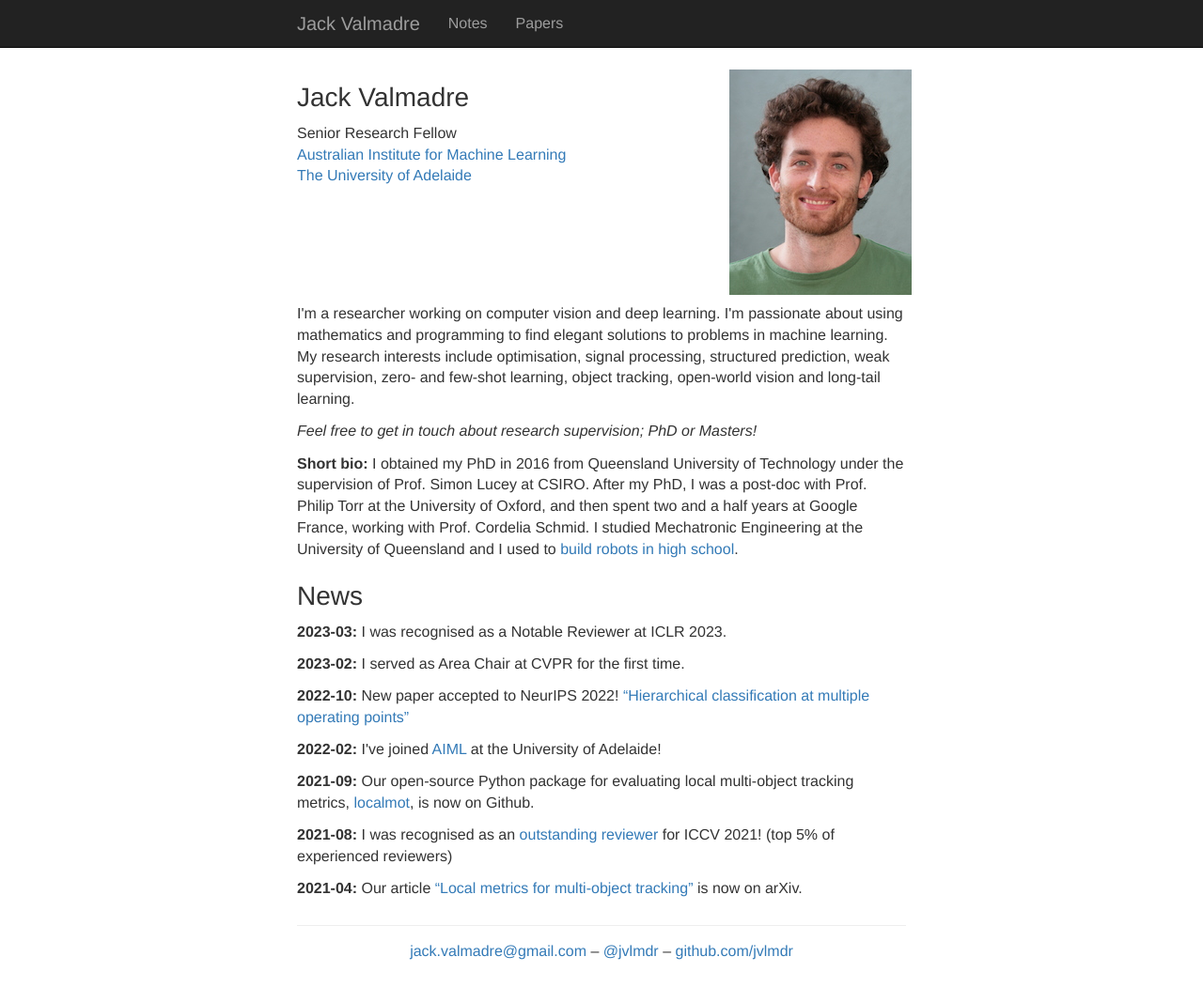
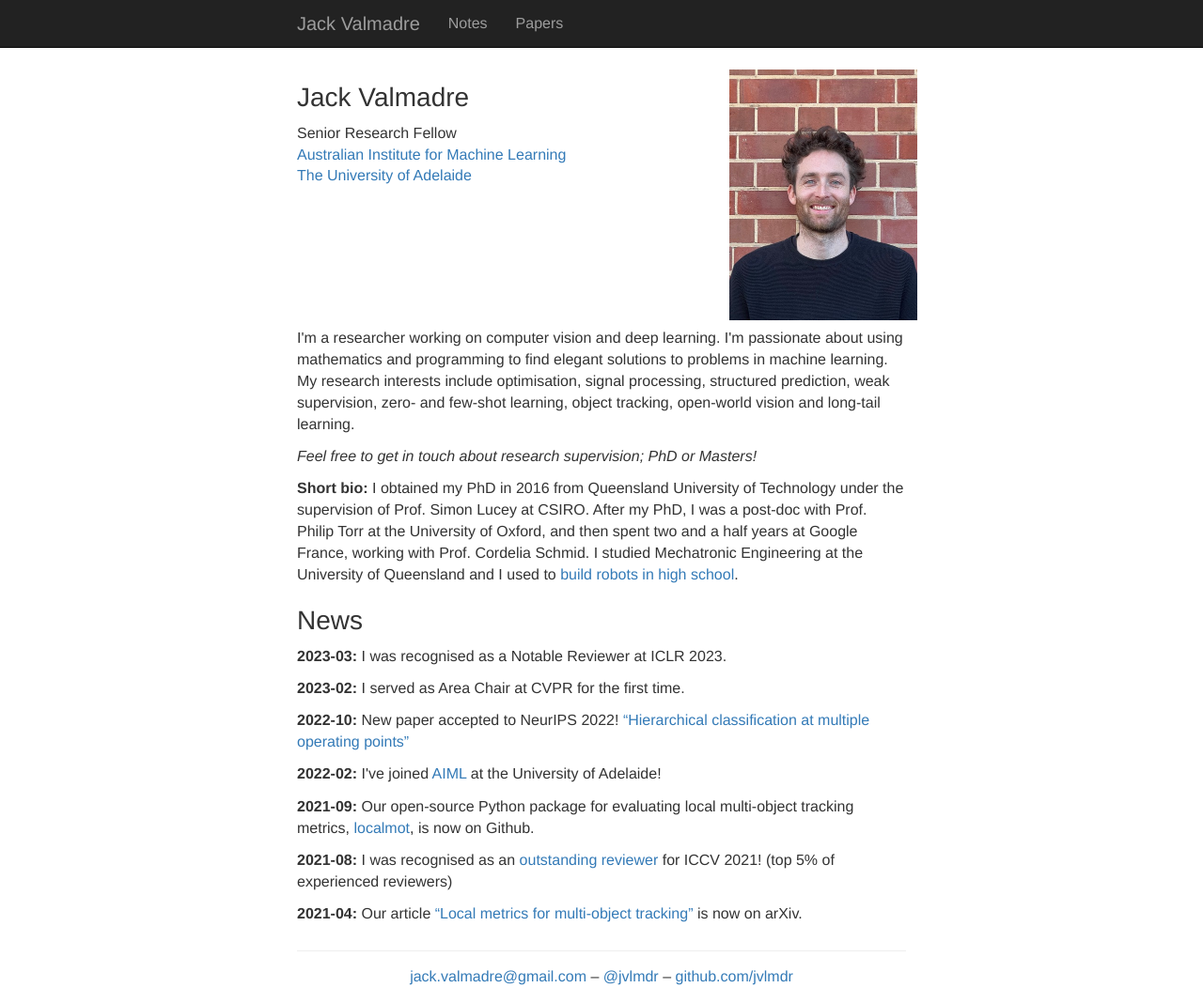
Before and after one commit to jvlmdr/jack.valmadre.net, a Jekyll site: the page built from index.html, in a window 1280 px wide and 1068 px high. Shown: the whole window at 94% size. Built offline with Jekyll 4.4.1, drawn with Linux system fonts in a browser that asks for light colours; nearby versions of some CDN libraries.

Commit message:
Update index.html

```diff
--- a/index.html
+++ b/index.html
@@ -15,7 +15,7 @@
 </p>
 </div>
 <div class="col-md-4" style="text-align: center;">
-<img src="/assets/jack-2014-03.jpg" style="margin: 1ex;" />
+<img width="200px" src="/assets/jack-2023-03.jpg" style="margin: 1ex;" />
 </div>
 </div><!-- row -->
 
```
